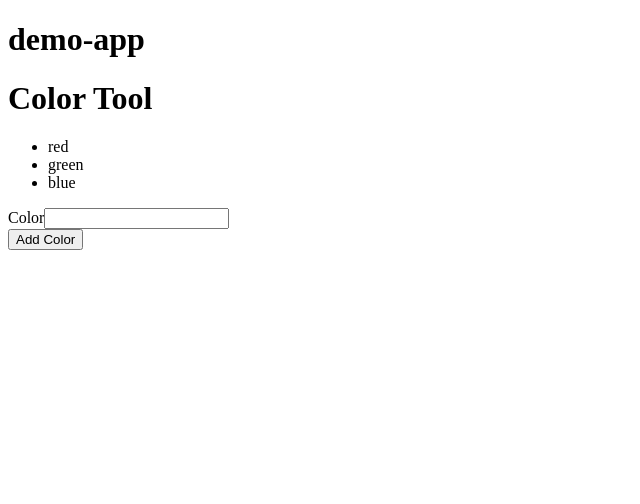
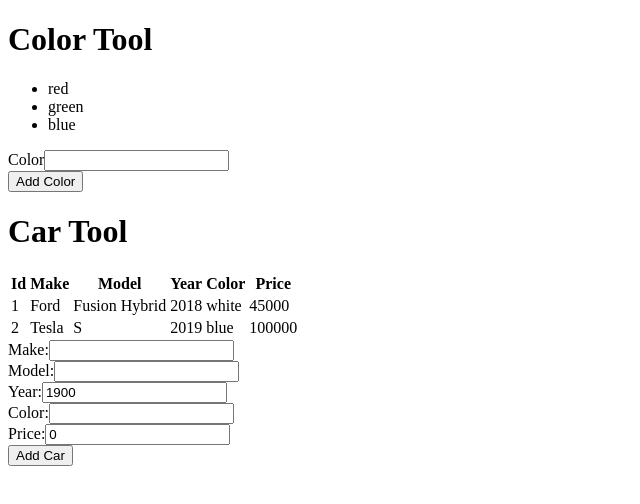
Before and after one commit to t4d-classes/angular_12092019, an Angular app in the folder demo-app/: page / in a window 1280 px wide. Shown: the top 504 px of the page, without its empty margins (0-640 px from the left). Built offline with nearby package versions, Linux system fonts and the light colour scheme.

Commit message:
add code demos

```diff
--- a/demo-app/src/app/app.component.html
+++ b/demo-app/src/app/app.component.html
@@ -1,3 +1,2 @@
-<h1>{{title}}</h1>
-
 <app-color-home></app-color-home>
+<app-car-home></app-car-home>
--- a/demo-app/src/app/app.component.ts
+++ b/demo-app/src/app/app.component.ts
@@ -5,6 +5,4 @@ import { Component } from '@angular/core';
   templateUrl: './app.component.html',
   styleUrls: ['./app.component.css']
 })
-export class AppComponent {
-  title = 'demo-app';
-}
+export class AppComponent { }
--- a/demo-app/src/app/app.module.ts
+++ b/demo-app/src/app/app.module.ts
@@ -2,17 +2,19 @@ import { BrowserModule } from '@angular/platform-browser';
 import { NgModule } from '@angular/core';
 
 import { ColorToolModule } from './color-tool/color-tool.module';
+import { CarToolModule } from './car-tool/car-tool.module';
 
 import { AppComponent } from './app.component';
+
 
 @NgModule({
   declarations: [
     AppComponent
   ],
   imports: [
-    BrowserModule, ColorToolModule,
+    BrowserModule, ColorToolModule, CarToolModule,
   ],
   providers: [],
-  bootstrap: [AppComponent]
+  bootstrap: [ AppComponent ]
 })
 export class AppModule { }
--- /dev/null
+++ b/demo-app/src/app/car-tool/car-tool.module.ts
@@ -0,0 +1,15 @@
+import { NgModule } from '@angular/core';
+import { CommonModule } from '@angular/common';
+import { ReactiveFormsModule } from '@angular/forms';
+
+import { CarHomeComponent } from './components/car-home/car-home.component';
+
+
+@NgModule({
+  declarations: [ CarHomeComponent ],
+  imports: [
+    CommonModule, ReactiveFormsModule,
+  ],
+  exports: [ CarHomeComponent ]
+})
+export class CarToolModule { }
--- /dev/null
+++ b/demo-app/src/app/car-tool/components/car-home/car-home.component.html
@@ -0,0 +1,60 @@
+<header>
+  <h1>{{headerText}}</h1>
+</header>
+
+<table>
+  <thead>
+    <tr>
+      <th>Id</th>
+      <th>Make</th>
+      <th>Model</th>
+      <th>Year</th>
+      <th>Color</th>
+      <th>Price</th>
+    </tr>
+  </thead>
+  <tbody>
+    <tr *ngFor="let car of cars">
+      <td>{{car.id}}</td>
+      <td>{{car.make}}</td>
+      <td>{{car.model}}</td>
+      <td>{{car.year}}</td>
+      <td>{{car.color}}</td>
+      <td>{{car.price}}</td>
+    </tr>
+  </tbody>
+</table>
+
+<form novalidate [formGroup]="carForm">
+
+  <div>
+    <label for="make-input">Make:</label>
+    <input type="text" id="make-input"
+      name="make" formControlName="make" />
+  </div>
+  <div>
+    <label for="model-input">Model:</label>
+    <input type="text" id="model-input"
+      name="model" formControlName="model" />
+  </div>
+  <div>
+    <label for="year-input">Year:</label>
+    <input type="number" id="year-input"
+      name="year" formControlName="year" />
+  </div>
+  <div>
+    <label for="color-input">Color:</label>
+    <input type="text" id="color-input"
+      name="color" formControlName="color" />
+  </div>
+  <div>
+    <label for="price-input">Price:</label>
+    <input type="number" id="price-input"
+      name="price" formControlName="price" />
+  </div>
+
+  <button type="button" (click)="addCar()">
+    Add Car
+  </button>
+
+</form>
--- /dev/null
+++ b/demo-app/src/app/car-tool/components/car-home/car-home.component.ts
@@ -0,0 +1,42 @@
+import { Component, OnInit } from '@angular/core';
+import { FormBuilder, FormGroup } from '@angular/forms';
+
+@Component({
+  selector: 'app-car-home',
+  templateUrl: './car-home.component.html',
+  styleUrls: ['./car-home.component.css']
+})
+export class CarHomeComponent implements OnInit {
+
+  headerText = 'Car Tool';
+
+  cars = [
+    { id: 1, make: 'Ford', model: 'Fusion Hybrid', year: 2018, color: 'white', price: 45000 },
+    { id: 2, make: 'Tesla', model: 'S', year: 2019, color: 'blue', price: 100000 },
+  ];
+
+  carForm: FormGroup;
+
+  constructor(private fb: FormBuilder) { }
+
+  ngOnInit() {
+
+    this.carForm = this.fb.group({
+      make: '',
+      model: '',
+      year: 1900,
+      color: '',
+      price: 0,
+    });
+  }
+
+  addCar() {
+
+    this.cars = this.cars.concat({
+      ...this.carForm.value,
+      id: Math.max(...this.cars.map(c => c.id), 0) + 1,
+    });
+
+  }
+
+}
```
Also changed, not shown: demo-app/src/app/car-tool/components/car-home/car-home.component.css (added), 1 other file (tests, documents, lock files or other folders).
